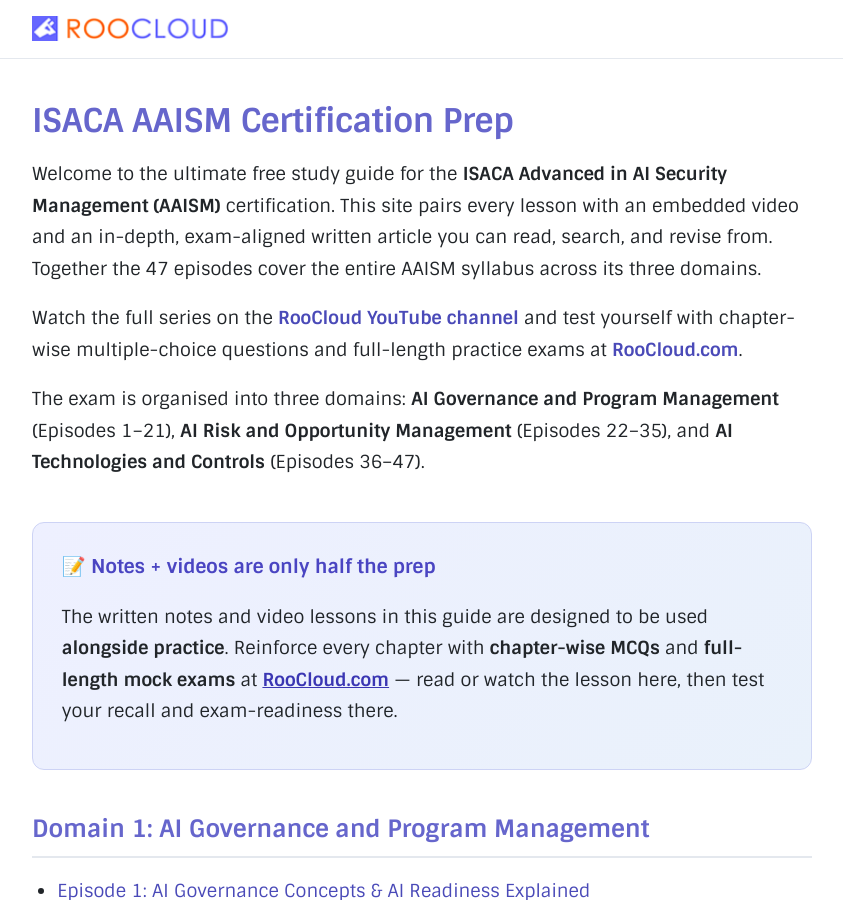
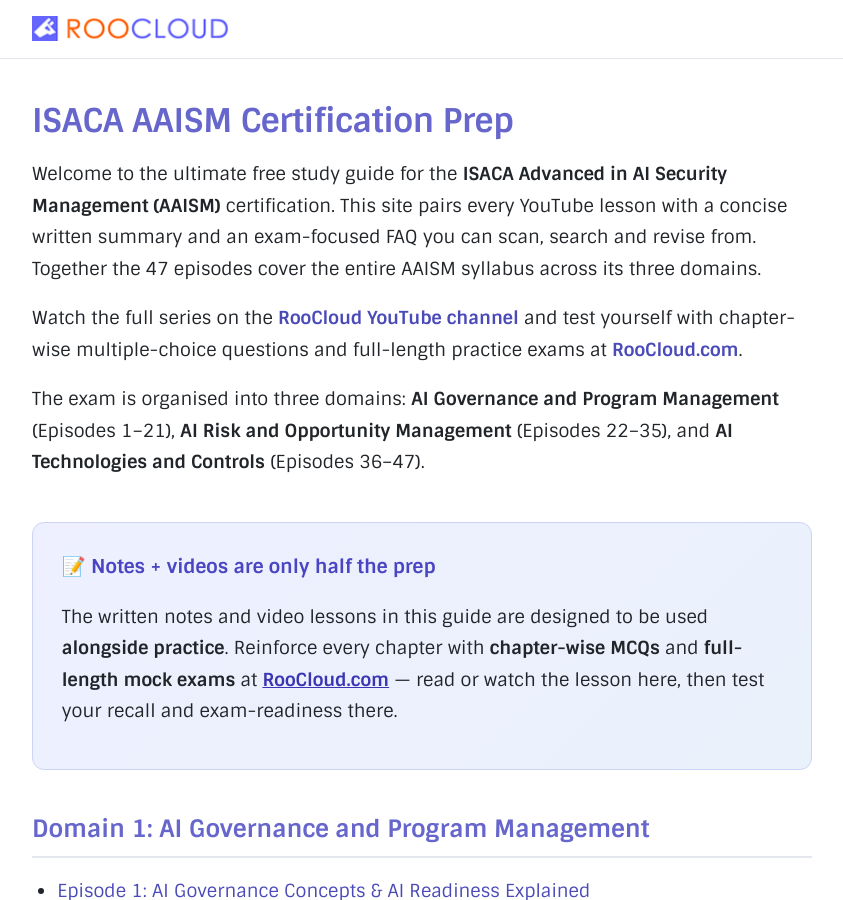
Before and after one commit to roocloud-certprep/isaca-aaism-exam-prep, a Jekyll site: the page built from index.md, in a window 1280 px wide and 900 px high. Shown: the whole window, without its empty margins (218-1061 px from the left). Built offline with Jekyll 4.4.1, drawn with Linux system fonts in a browser that asks for light colours.

Commit message:
CR Edits - Summarized

```diff
--- a/index.md
+++ b/index.md
@@ -1,7 +1,7 @@
 ---
 layout: default
 title: "ISACA AAISM Exam Prep: Free Study Guide & 47-Lesson Video Course"
-description: "Free ISACA Advanced in AI Security Management (AAISM) study guide. 47 video lessons and detailed notes across AI Governance, AI Risk Management, and AI Technologies & Controls."
+description: "Free ISACA Advanced in AI Security Management (AAISM) study guide. 47 video lessons paired with concise topic summaries and exam-focused FAQs across AI Governance, AI Risk Management, and AI Technologies & Controls."
 keywords: "ISACA AAISM, Advanced in AI Security Management, AAISM certification, AAISM exam prep, AI security manager, AI governance and program management, AI risk and opportunity management, AI technologies and controls, RooCloud"
 author: "RooCloud"
 image: "https://roocloud.com/RooCloud.com-Exam-Prep.png"
@@ -29,7 +29,7 @@ permalink: /
 
 # ISACA AAISM Certification Prep
 
-Welcome to the ultimate free study guide for the **ISACA Advanced in AI Security Management (AAISM)** certification. This site pairs every lesson with an embedded video and an in-depth, exam-aligned written article you can read, search, and revise from. Together the 47 episodes cover the entire AAISM syllabus across its three domains.
+Welcome to the ultimate free study guide for the **ISACA Advanced in AI Security Management (AAISM)** certification. This site pairs every YouTube lesson with a concise written summary and an exam-focused FAQ you can scan, search and revise from. Together the 47 episodes cover the entire AAISM syllabus across its three domains.
 
 Watch the full series on the **[RooCloud YouTube channel](https://youtube.com/@roocloud)** and test yourself with chapter-wise multiple-choice questions and full-length practice exams at **[RooCloud.com](https://roocloud.com)**.
 
```
Also changed, not shown: README.md.
